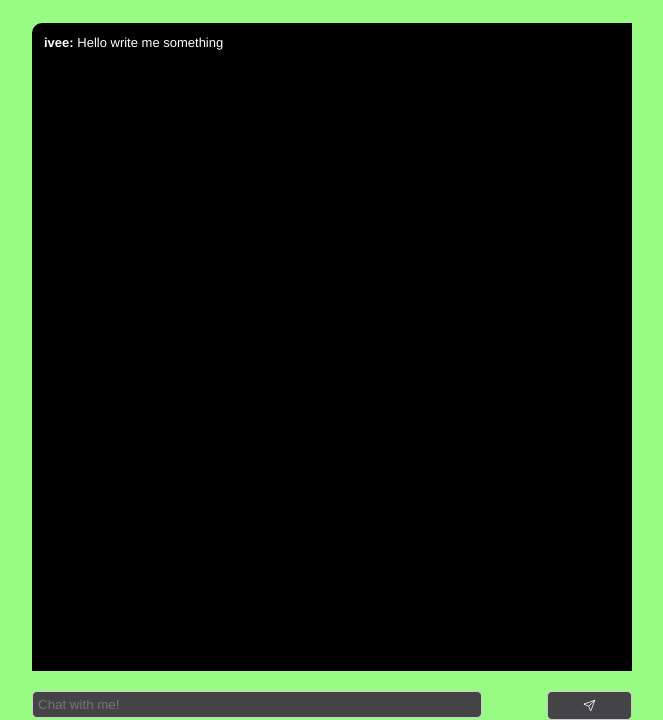
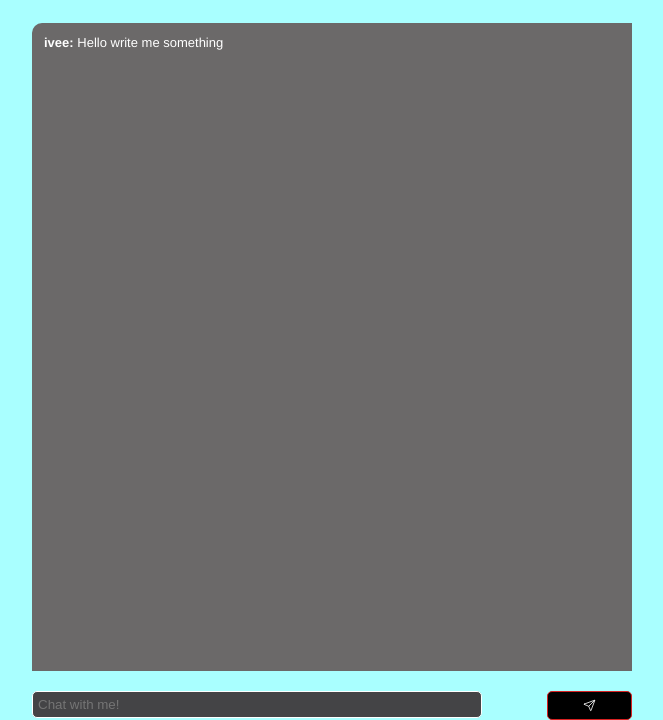
Before and after one commit to catweak25/catweak, a plain HTML site: page index.html in a window 1280 px wide. Shown: the part 83-803 px from the top of the page, without its empty margins (308-971 px from the left). Drawn offline with nearby package versions, Linux system fonts and the light colour scheme.

Commit message:
Update stylesheet.css

```diff
--- a/stylesheet.css
+++ b/stylesheet.css
@@ -5,12 +5,12 @@
 
 ::-webkit-scrollbar-thumb {
   border-radius: 10px;
-  background-color: #6df573;
+  background-color: #4032ff;
 }
 
 ::-webkit-scrollbar-track {
   -webkit-box-shadow: inset 0 0 6px rgba(0, 0, 0, 0.2);
-  background-color: #f7fa69;
+  background-color: #7bf07b;
 }
 
 * {
@@ -22,7 +22,7 @@
 body {
   font-family: Helvetica, Arial, sans-serif;
   font-size: 13px;
-  background-color: #98fc84 !important;
+  background-color: #a8fffffb !important;
 }
 
 .container {
@@ -36,14 +36,14 @@ body {
   font-weight: bold;
   font-family: "Courier New", Monospace;
   padding-bottom: 5px;
-  color: rgb(190, 190, 190);
+  color: rgb(0, 0, 0);
   text-align: center;
 }
 
 .chat {
   height: 90%;
   overflow-y: scroll;
-  background-color: #000000 !important;
+  background-color: #6b6969 !important;
   border-radius: 10px 0 0 0;
 }
 
@@ -66,7 +66,7 @@ body {
 .busy {
   position: absolute;
   padding: 3px 0;
-  color: #666;
+  color: rgb(0, 0, 0);
   display: none;
   font-size: 11px;
 }
@@ -78,7 +78,7 @@ body {
 .input input {
   vertical-align: top;
   float: left;
-  border: 1px solid #ccc;
+  border: 1px solid rgb(255, 255, 255);
   padding: 5px;
   width: 450px;
   margin: 0;
@@ -93,10 +93,10 @@ body {
   align-items: center;
   float: right;
   font-weight: bold;
-  border: 1px solid #ccc;
-  background-color: #444446;
+  border: 1px solid rgb(216, 34, 34);
+  background-color: #000000;
   padding: 7px 35px;
-  color: black;
+  color: rgb(187, 32, 32);
   text-decoration: none;
   border-radius: 5px;
   color: #fff;
@@ -108,5 +108,5 @@ body {
   color: #000;
 }
 .text {
-  color: #fff;
+  color: rgb(255, 255, 255);
 }
```
